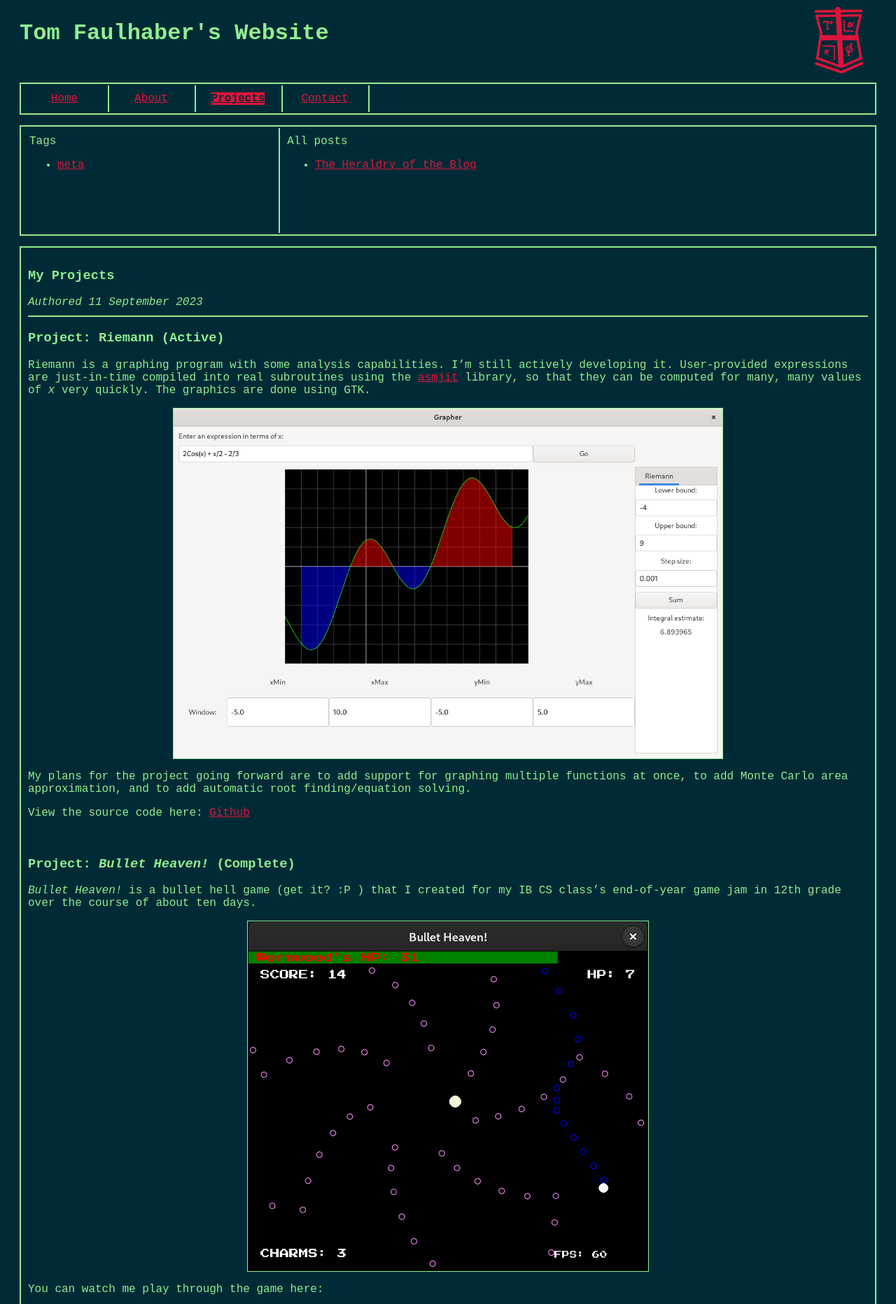
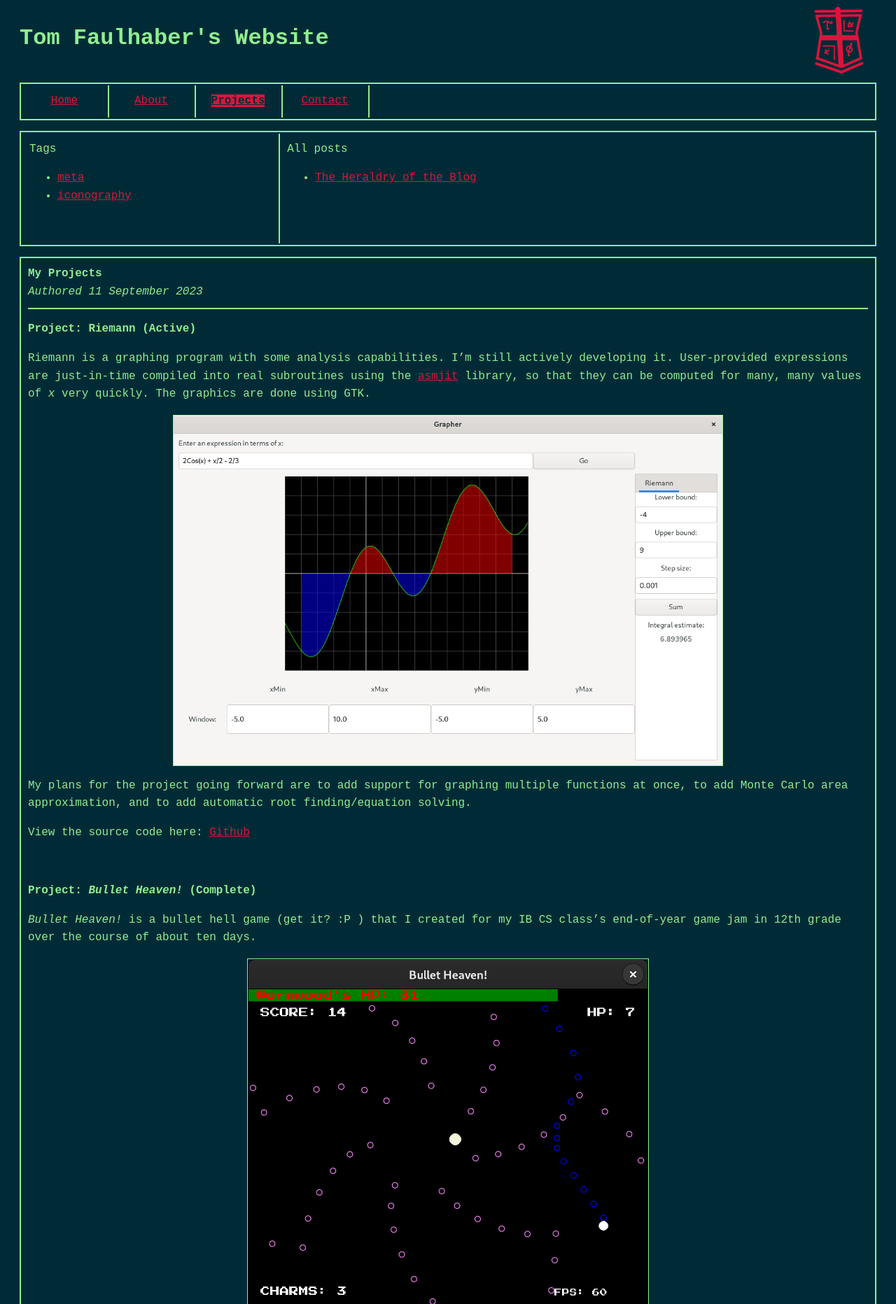
Before and after one commit to faulhat/faulhat.github.io, a Jekyll site: the page built from projects.md, in a window 1280 px wide, cut to the strip 0-1864 px from the top of the page. Shown: the whole strip at 70% size. Built offline with Jekyll 4.4.1, drawn with Linux system fonts in a browser that asks for light colours.

Commit message:
Added tags section to post headers.

```diff
--- a/_layouts/default.html
+++ b/_layouts/default.html
@@ -104,13 +104,22 @@
       {% unless page.tag %}
          <div id="postbox" class="box">
             <div id="post_title">
-               <h3>{{ page.title }}</h3>
+               <b>{{ page.title }}</b><br>
                <i>
                   Authored {{ page.date | date: "%-d %B %Y" }}
                   {% if page.edited %}
                      (last edited {{ page.edited | date: "%-d %B %Y" }})
                   {% endif %}
-               </i>
+               </i><br>
+
+               {% if page.tags %}
+                  <i>
+                     Tags:
+                     {% for tag in page.tags %}
+                        <a href="/tag/{{ tag }}/" class="tag_link">{{ tag }}</a>
+                     {% endfor %}
+                  </i><br>
+               {% endif %}
             </div>
 
             {{ content }}
--- a/_posts/2023-09-10-coat-of-arms.html
+++ b/_posts/2023-09-10-coat-of-arms.html
@@ -2,7 +2,7 @@
 layout: default
 title: The Heraldry of the Blog
 date: 2023-09-10
-tags: meta
+tags: [meta, iconography]
 ---
 
 This is my coat of arms. It is a shield with my initials in greek. I'm not sure why I made it. I think it looks nice though. I made it using gimp.
--- a/assets/css/style.css
+++ b/assets/css/style.css
@@ -3,6 +3,7 @@ body {
    color: lightgreen;
    font-family: monospace;
    font-size: 12pt;
+   line-height: 1.6;
 }
 
 #wrapper {
@@ -66,6 +67,7 @@ a {
 #post_title {
    border-bottom: 2px lightgreen solid;
    padding-bottom: 10px;
+   margin-bottom: 5px;
 }
 
 #tag_list_ul {
@@ -114,3 +116,8 @@ a {
    display: block;
    border: 1px lightgreen solid;
 }
+
+.tag_link {
+   display: inline;
+   margin-right: 0.2em;
+}
--- a/projects.md
+++ b/projects.md
@@ -5,7 +5,7 @@ permalink: /projects/
 date: 2023-09-11
 ---
 
-### Project: Riemann (Active)
+**Project: Riemann (Active)**
 
 Riemann is a graphing program with some analysis capabilities. I'm still actively developing it. User-provided expressions are just-in-time compiled into real subroutines using the [asmjit](https://github.com/asmjit/asmjit/) library, so that they can be computed for many, many values of _x_ very quickly. The graphics are done using GTK.
 
@@ -17,7 +17,7 @@ View the source code here: [Github](https://github.com/faulhat/riemann)
 
 <br>
 
-### Project: _Bullet Heaven!_ (Complete)
+**Project: _Bullet Heaven!_ (Complete)**
 
 _Bullet Heaven!_ is a bullet hell game (get it? :P ) that I created for my IB CS class's end-of-year game jam in 12th grade over the course of about ten days.
 
@@ -31,7 +31,7 @@ View the source code here: [Github](https://github.com/faulhat/bulletheaven)
 
 <br>
 
-### Project: tomc (Abandoned)
+**Project: tomc (Abandoned)**
 
 `tomc` was my attempt at a C compiler. I lost interest in it before building in any actual compilation functionality, but it can still make cool graphical representations of C programs.
 
@@ -41,7 +41,7 @@ View the source code here: [Github](https://github.com/faulhat/tomc)
 
 <br>
 
-### Project: asm-experiments (Active?)
+**Project: asm-experiments (Active?)**
 
 This is just a collection of small assembly programs I wrote for fun. I plan to add to it whenever inspiration strikes.
 
@@ -49,12 +49,10 @@ View the source code here: [Github](https://github.com/faulhat/asm-experiments)
 
 <br>
 
-### Project: particles (Complete)
+**Project: particles (Complete)**
 
 particles is a very simple visualization of the particle swarm optimization algorithm written in TypeScript. It picks a random cubic polynomial, adds some random noise to it, and then uses PSO to try to approximate it.
 
 <img class="inline-img" src="/assets/images/particles.png" />
 
 View the source code here: [Github](https://github.com/faulhat/particles)
-
-<br>
--- /dev/null
+++ b/tags/iconography.html
@@ -0,0 +1,6 @@
+---
+layout: tag
+title: tag/iconography
+tag: iconography
+permalink: /tag/iconography/
+---
--- a/tags/meta.html
+++ b/tags/meta.html
@@ -1,5 +1,6 @@
 ---
 layout: tag
+title: tag/meta
 tag: meta
 permalink: /tag/meta/
 ---
```
Also changed, not shown: about.md (+0 -1 lines).
